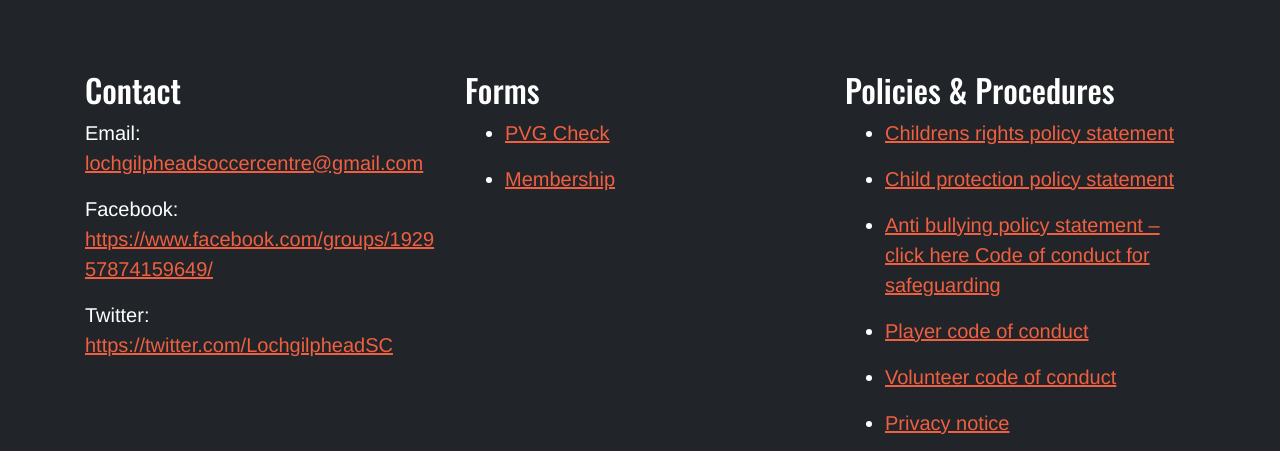
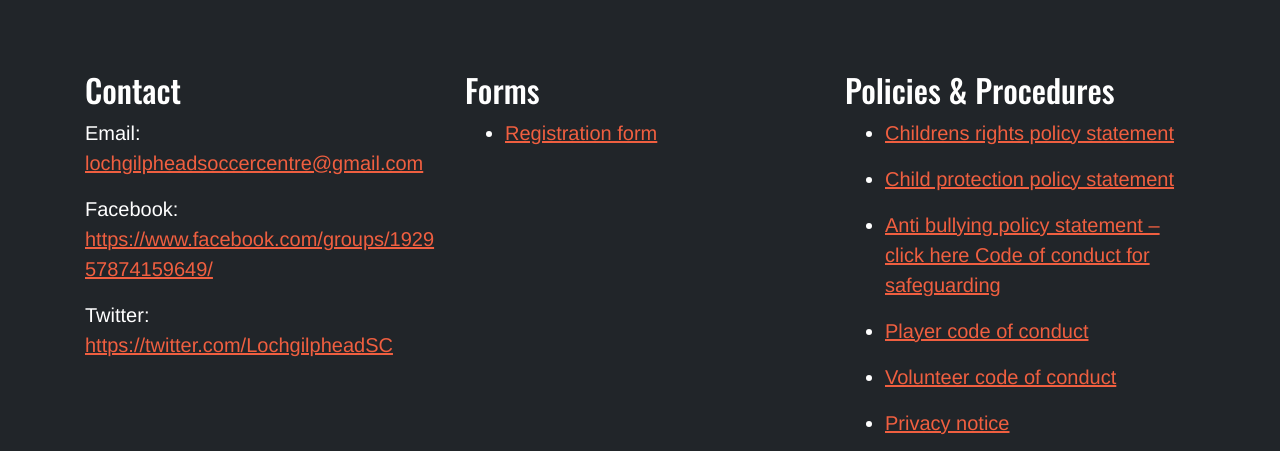
Before and after one commit to lochgilphead-s-c/website, a Gatsby site: page / in a window 1280 px wide. Shown: the part 8300-8751 px from the top of the page. Built offline with nearby package versions, Linux system fonts and the light colour scheme; Gatsby itself is replaced by a stand-in of ours.

Commit message:
Added registration form link

```diff
--- a/src/pages/index.js
+++ b/src/pages/index.js
@@ -649,14 +649,19 @@
                 <ul>
                   <li>
                     <p>
-                      <a href="#">PVG Check</a>
+                      <a
+                        href="https://docs.google.com/forms/d/e/1FAIpQLSe7oHY4CO3sQf27nguritK9YmNTz6BdXn_5lXsvAH6H0AZ-yw/viewform?usp=sf_link"
+                        target="_blank"
+                      >
+                        Registration form
+                      </a>
                     </p>
                   </li>
-                  <li>
+                  {/* <li>
                     <p>
                       <a href="#">Membership</a>
                     </p>
-                  </li>
+                  </li> */}
                 </ul>
               </div>
               <div className="col-md-4 mx-auto">
```
